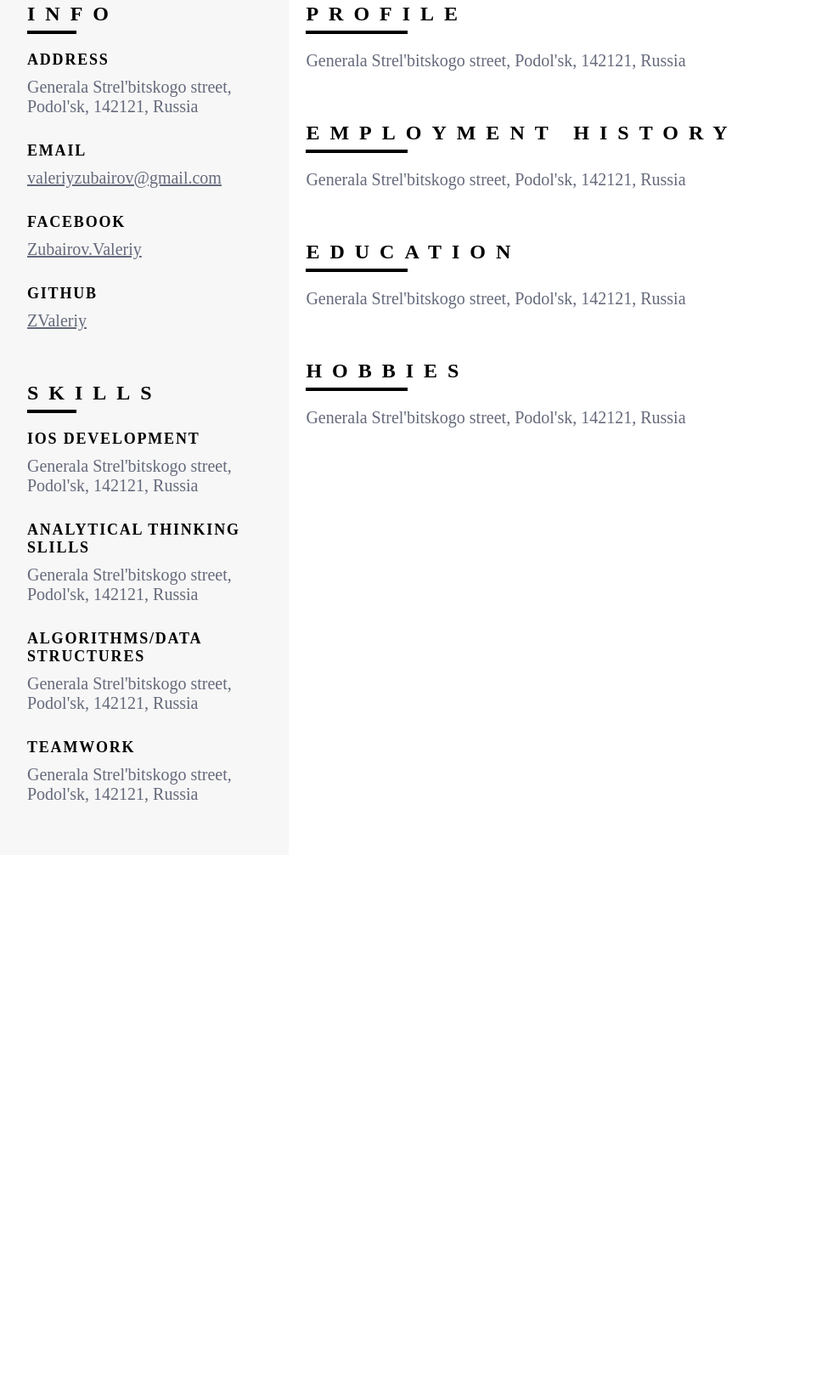
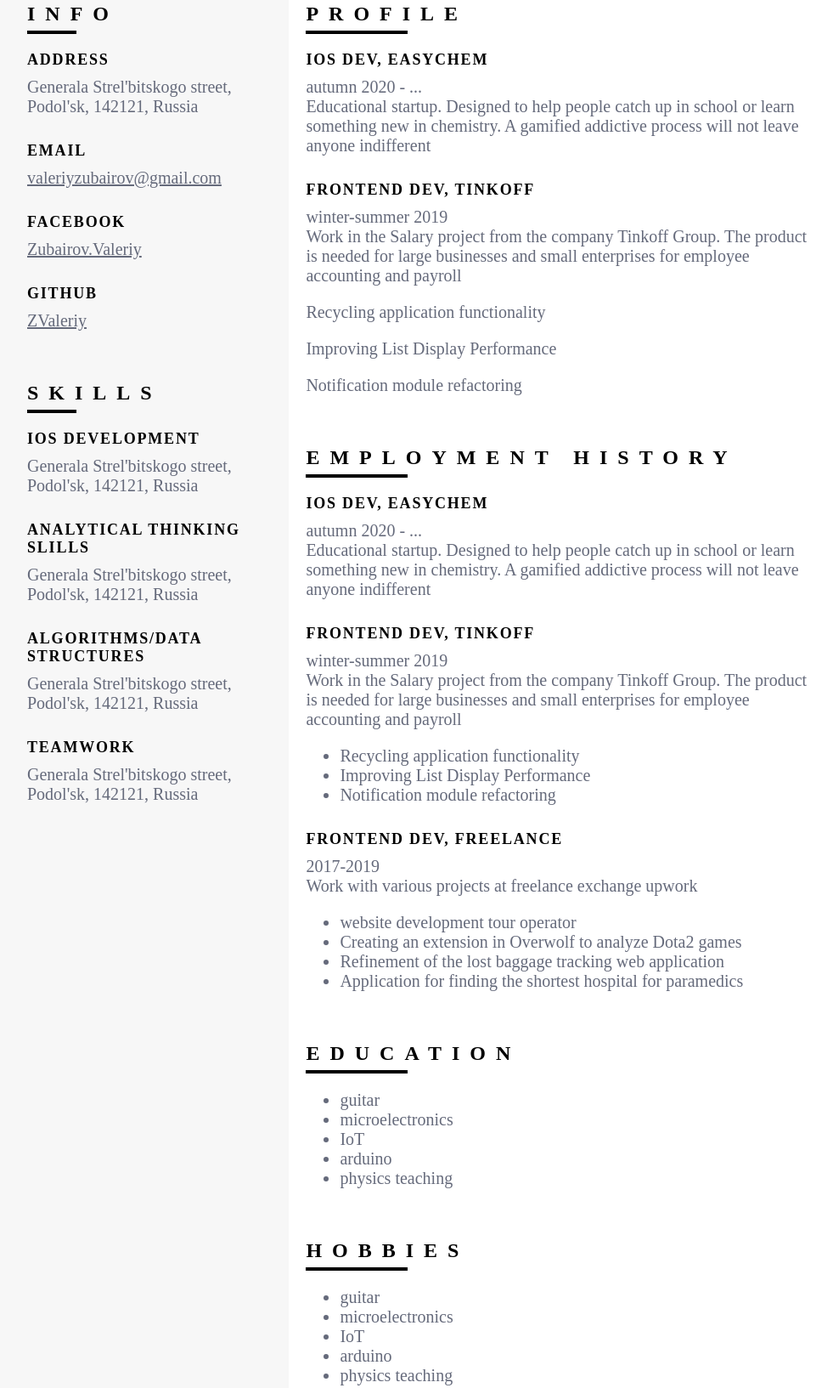
Before and after one commit to ZValeriy/CV, a plain HTML site: page index.html in a window 1280 px wide. Shown: the part 395-2028 px from the top of the page at 85% size, without its empty margins (146-1127 px from the left). Before the commit the page ends 1401 px from the top, so only its background shows below. Drawn offline with Linux system fonts and the light colour scheme.

Commit message:
Add history

```diff
--- a/index.html
+++ b/index.html
@@ -52,24 +52,82 @@
             <div class="center__content">
                 <div class="block">
                     <div class="block_title">Profile</div>
-                    <div class="block_text">Generala Strel'bitskogo street, Podol'sk, 142121, Russia</div>
+                    <div class="block_subtitle">iOS Dev, EasyChem</div>
+                    <div class="block_text"> autumn 2020 - ...</div>
+                    <div class="block_text">
+                        Educational startup. Designed to help people catch up
+                         in school or learn something new in chemistry. A gamified addictive process
+                         will not leave anyone indifferent
+                    </div>
+
+                    <div class="block_subtitle">Frontend Dev, Tinkoff</div>
+                    <div class="block_text">winter-summer 2019</div>
+                    <div class="block_text">Work in the Salary project from the company Tinkoff Group. The product is needed for large businesses and small enterprises for employee accounting and payroll</div>
+                    <div class="block_text">
+                        <p>Recycling application functionality</p>
+                        <p>Improving List Display Performance</p>
+                        <p>Notification module refactoring</p>
+                    </div>
                 </div>
 
                 <div class="block">
                     <div class="block_title">Employment History</div>
-                    <div class="block_text">Generala Strel'bitskogo street, Podol'sk, 142121, Russia</div>
+                    <div class="block_subtitle">iOS Dev, EasyChem</div>
+                    <div class="block_text"> autumn 2020 - ...</div>
+                    <div class="block_text">
+                        Educational startup. Designed to help people catch up
+                         in school or learn something new in chemistry. A gamified addictive process
+                         will not leave anyone indifferent
+                    </div>
+
+                    <div class="block_subtitle">Frontend Dev, Tinkoff</div>
+                    <div class="block_text">winter-summer 2019</div>
+                    <div class="block_text">Work in the Salary project from the company Tinkoff Group. The product is needed for large businesses and small enterprises for employee accounting and payroll</div>
+                    <div class="block_text">
+                        <ul>
+                            <li>Recycling application functionality</li>
+                            <li>Improving List Display Performance</li>
+                            <li>Notification module refactoring</li>
+                        </ul>
+                    </div>
+
+                    <div class="block_subtitle">Frontend Dev, Freelance</div>
+                    <div class="block_text">2017-2019</div>
+                    <div class="block_text">Work with various projects at freelance exchange upwork</div>
+                    <div class="block_text">
+                        <ul>
+                            <li>website development tour operator</li>
+                            <li>Creating an extension in Overwolf to analyze Dota2 games</li>
+                            <li>Refinement of the lost baggage tracking web application</li>
+                            <li>Application for finding the shortest hospital for paramedics</li>
+                        </ul>
+                    </div>
             </div>
 
             <div class="block">
                 <div class="block_title">Education</div>
-                    <div class="block_text">Generala Strel'bitskogo street, Podol'sk, 142121, Russia</div>
+                <div class="block_text">
+                    <ul>
+                        <li>guitar</li>
+                        <li>microelectronics</li>
+                        <li>IoT</li>
+                        <li>arduino</li>
+                        <li>physics teaching</li>
+                    </ul>
+                </div>
                 </div>
 
             <div class="block">
                 <div class="block_title">Hobbies</div>
-                    <div class="block_text">Generala Strel'bitskogo street, Podol'sk, 142121, Russia</div>
+                <div class="block_text">
+                    <ul>
+                        <li>guitar</li>
+                        <li>microelectronics</li>
+                        <li>IoT</li>
+                        <li>arduino</li>
+                        <li>physics teaching</li>
+                    </ul>
                 </div>
-
                 </div>
         </main>
     </div>
```
Lines whose indentation alone changed are shown as unchanged.
